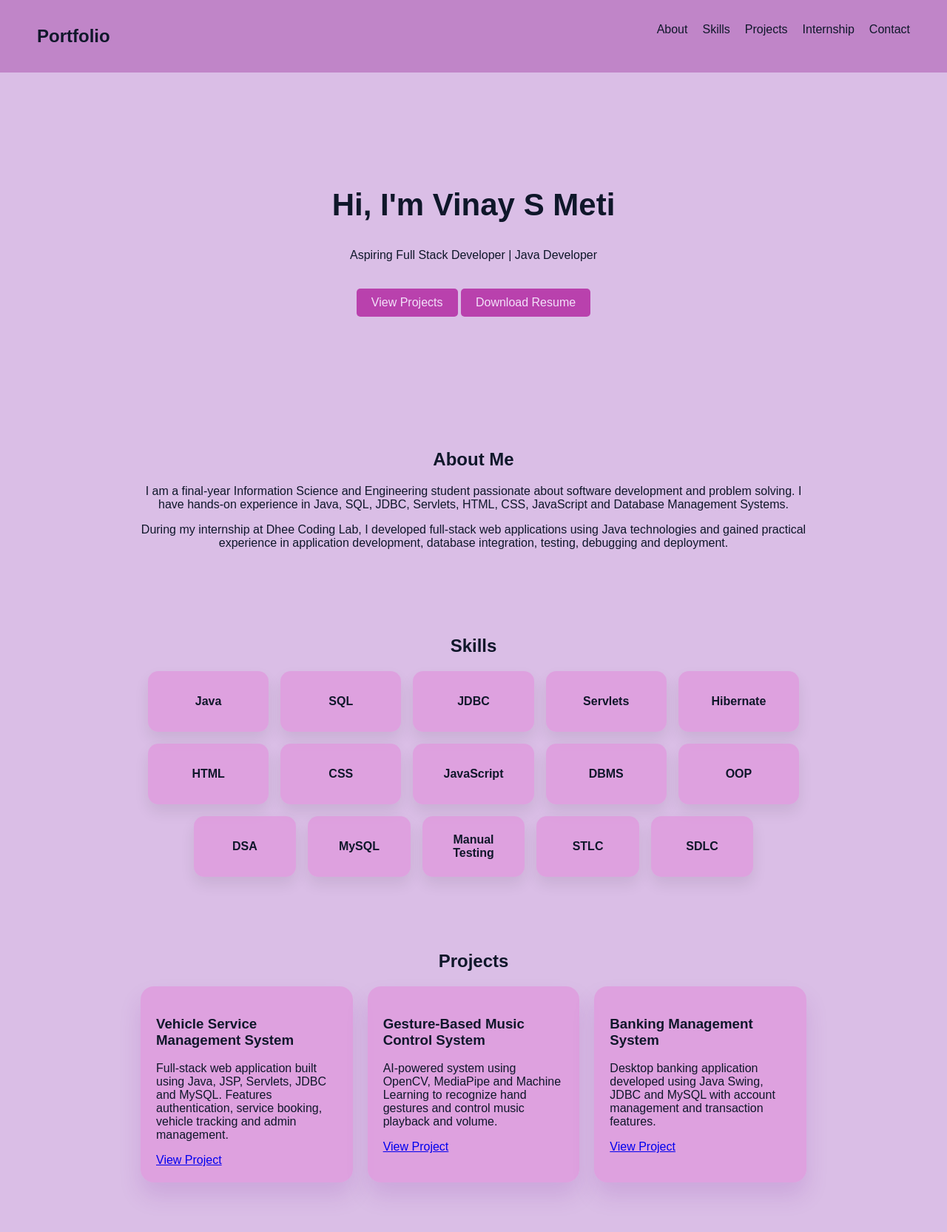
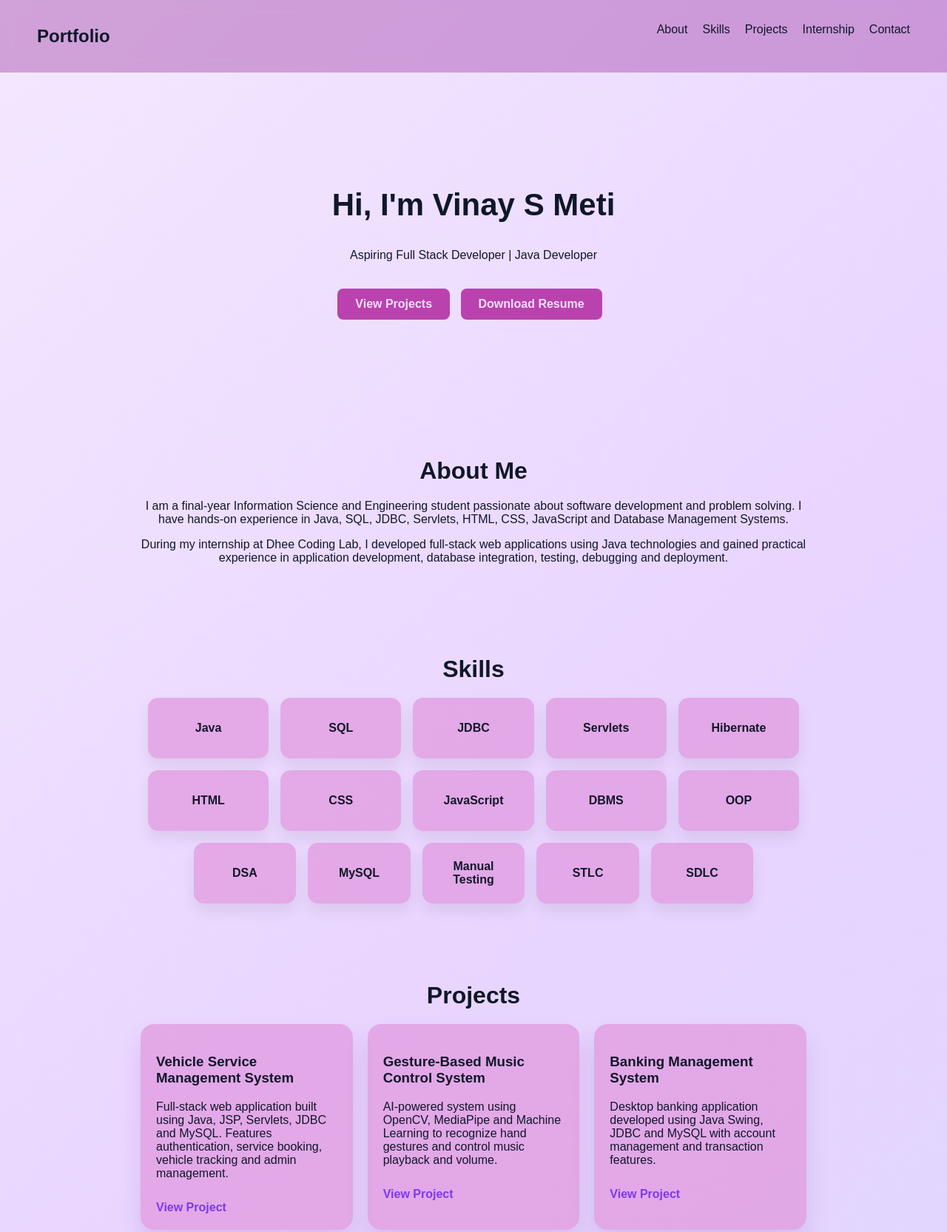
Before and after one commit to Vinaymeti/Portfolio, a plain HTML site: page index.html in a window 1280 px wide. Shown: the top 1665 px of the page at 74% size. Drawn offline with Linux system fonts and the light colour scheme.

Commit message:
Update style.css

```diff
--- a/style.css
+++ b/style.css
@@ -1,8 +1,18 @@
+
 body {
     font-family: Arial, sans-serif;
     margin: 0;
-    background:#dabee6;
+    background: linear-gradient(
+        135deg,
+        #f3e8ff,
+        #e9d5ff,
+        #ddd6fe
+    );
     color:#0f172a;
+}
+
+html {
+    scroll-behavior: smooth;
 }
 
 /* Navbar */
@@ -11,6 +21,11 @@ nav {
     justify-content: space-between;
     padding: 15px 50px;
     background: #85098750;
+
+    position: sticky;
+    top: 0;
+    z-index: 1000;
+    backdrop-filter: blur(10px);
 }
 
 nav ul {
@@ -32,6 +47,10 @@ section {
     max-width: 900px;
     margin: auto;
 }
+section h2 {
+    font-size: 32px;
+    margin-bottom: 20px;
+}
 
 /* Hero */
 .hero {
@@ -47,12 +66,20 @@ section {
 
 .btn {
     display: inline-block;
-    padding: 10px 20px;
+    padding: 12px 24px;
     background: #b83baaf3;
     color: #f3e1fa;
     margin-top: 20px;
+    margin-right: 10px;
     text-decoration: none;
-    border-radius: 5px;
+    border-radius: 8px;
+    font-weight: 600;
+    transition: 0.3s;
+}
+
+.btn:hover {
+    transform: translateY(-3px);
+    box-shadow: 0 10px 20px rgba(0,0,0,0.15);
 }
 
 /* Skills */
@@ -92,7 +119,10 @@ section {
     flex: 1 1 0;
     text-align: center;
 }
-
+.skills span:hover {
+    transform: translateY(-4px);
+    transition: 0.3s;
+}
 /* Projects Grid */
 .projects-container {
     display: grid;
@@ -119,12 +149,32 @@ section {
     box-shadow: 0 24px 45px rgba(124, 58, 237, 0.2);
     border-color: #c875f1;
 }
+.card a {
+    display: inline-block;
+    margin-top: 12px;
+    text-decoration: none;
+    font-weight: 600;
+    color: #7c3aed;
+}
 
+.card a:hover {
+    text-decoration: underline;
+}
 /* Responsive (important) */
 @media (max-width: 900px) {
     .projects-container {
         grid-template-columns: 1fr;
     }
+}
+
+#contact a {
+    text-decoration: none;
+    color: #7c3aed;
+    font-weight: 600;
+}
+
+#contact a:hover {
+    text-decoration: underline;
 }
 
 /* Footer */
@@ -148,3 +198,20 @@ section {
 .footer a:hover {
     text-decoration: underline;
 }
+@media (max-width: 768px) {
+
+    nav {
+        flex-direction: column;
+        align-items: center;
+    }
+
+    nav ul {
+        margin-top: 10px;
+        flex-wrap: wrap;
+        justify-content: center;
+    }
+
+    .hero h1 {
+        font-size: 32px;
+    }
+}
```
